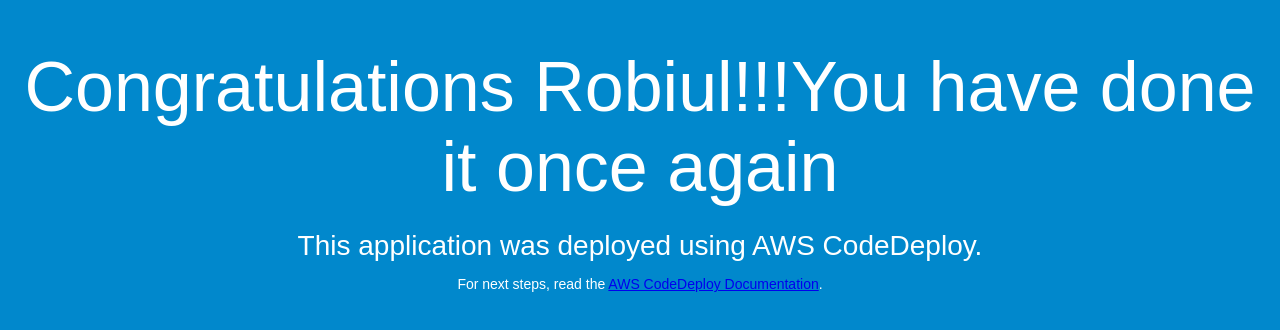
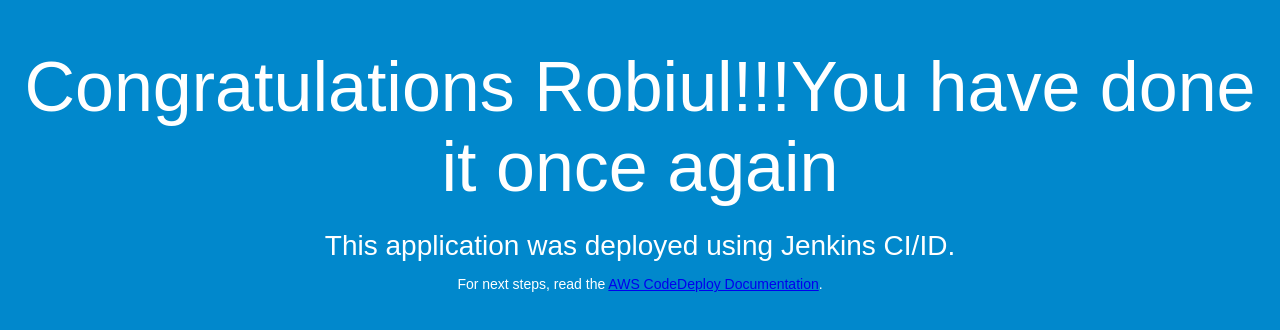
Before and after one commit to bridgecrew-perf6/code-deploy-12, a plain HTML site: page index.html in a window 1280 px wide. Drawn offline with Linux system fonts and the light colour scheme.

Commit message:
added text

```diff
--- a/index.html
+++ b/index.html
@@ -27,7 +27,7 @@
 <body>
   <div align="center">
     <h1>Congratulations Robiul!!!You have done it once again</h1>
-    <h2>This application was deployed using AWS CodeDeploy.</h2>
+    <h2>This application was deployed using Jenkins CI/ID.</h2>
     <p>For next steps, read the <a href="http://aws.amazon.com/documentation/codedeploy">AWS CodeDeploy Documentation</a>.</p>
   </div>
 </body>
```
